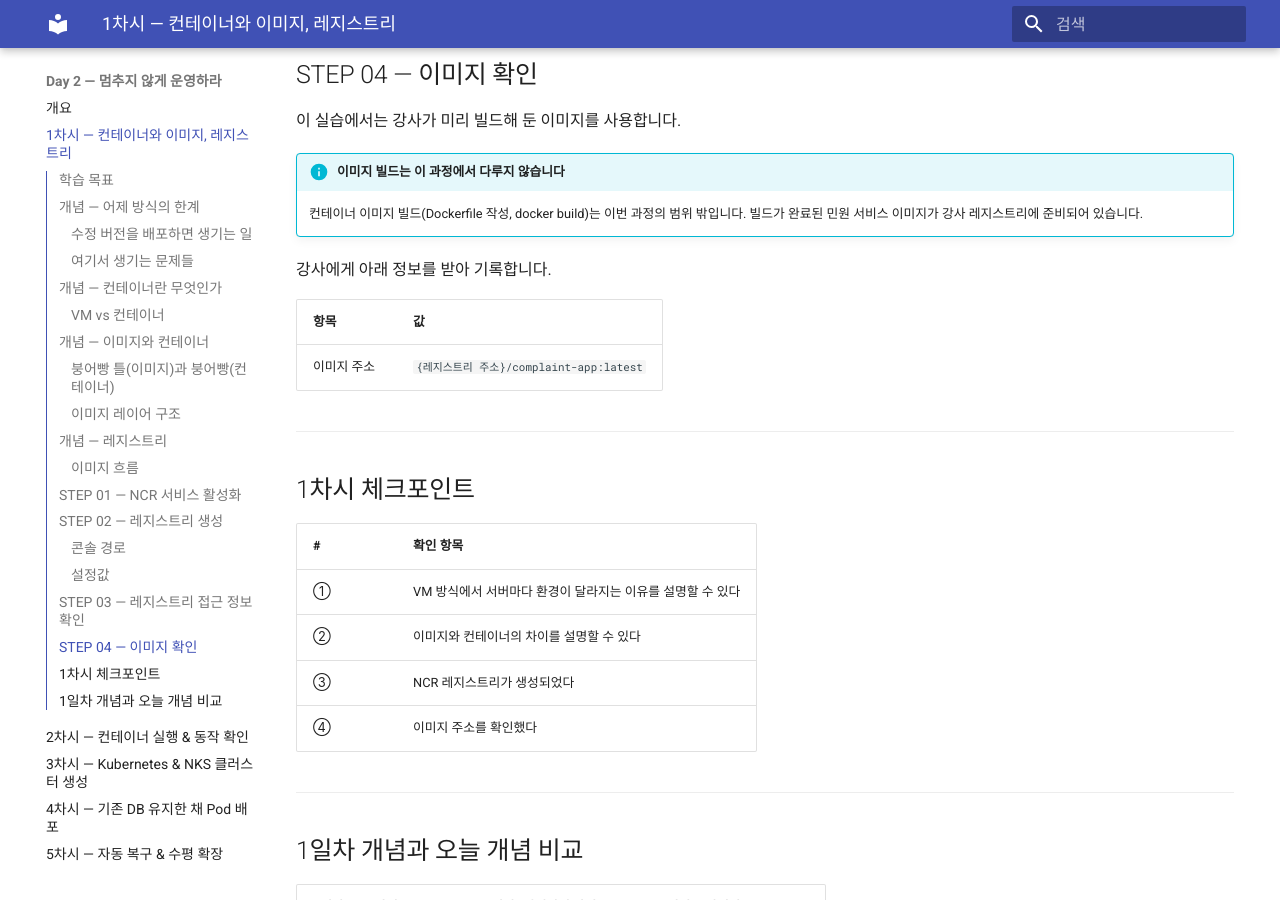
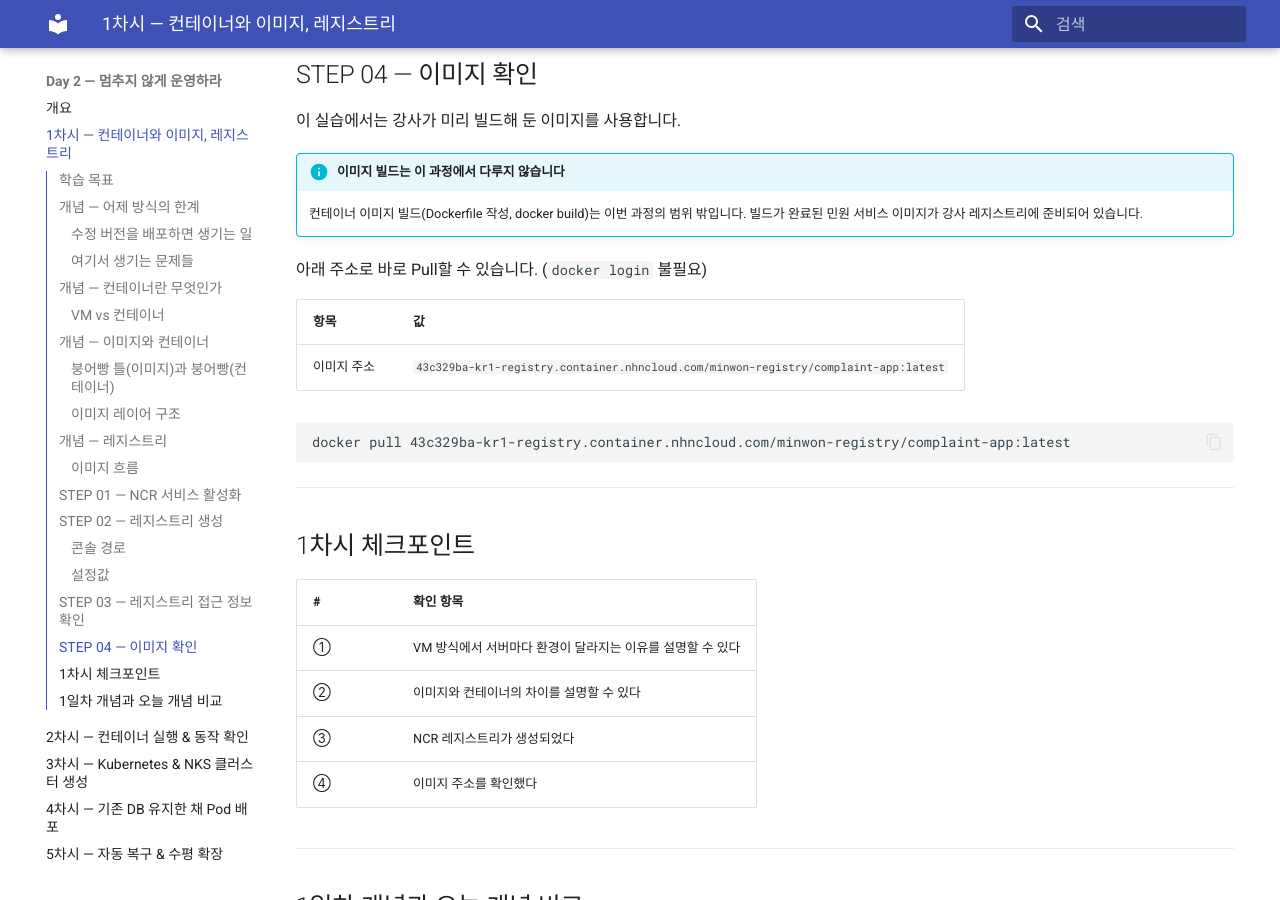
Before and after one commit to skilleat-labs/cloud-native-minwon-lab, an MkDocs documentation site: the page built from docs/day2/session1.md, in a window 1280 px wide and 900 px high, scrolled down 6807 px. Built offline with MkDocs 1.6.1 and Material for MkDocs 9.7.7, drawn with Linux system fonts in a browser that asks for light colours.

Commit message:
Day2 1차시: 이미지 주소 실제 NCR URL로 업데이트

````diff
--- a/docs/day2/session1.md
+++ b/docs/day2/session1.md
@@ -201,11 +201,15 @@ Containers > NHN Container Registry(NCR) > 레지스트리 생성
     컨테이너 이미지 빌드(Dockerfile 작성, docker build)는 이번 과정의 범위 밖입니다.
     빌드가 완료된 민원 서비스 이미지가 강사 레지스트리에 준비되어 있습니다.
 
-강사에게 아래 정보를 받아 기록합니다.
+아래 주소로 바로 Pull할 수 있습니다. (`docker login` 불필요)
 
 | 항목 | 값 |
 |------|---|
-| 이미지 주소 | `{레지스트리 주소}/complaint-app:latest` |
+| 이미지 주소 | `43c329ba-kr1-registry.container.nhncloud.com/minwon-registry/complaint-app:latest` |
+
+```bash
+docker pull 43c329ba-kr1-registry.container.nhncloud.com/minwon-registry/complaint-app:latest
+```
 
 ---
 
````
